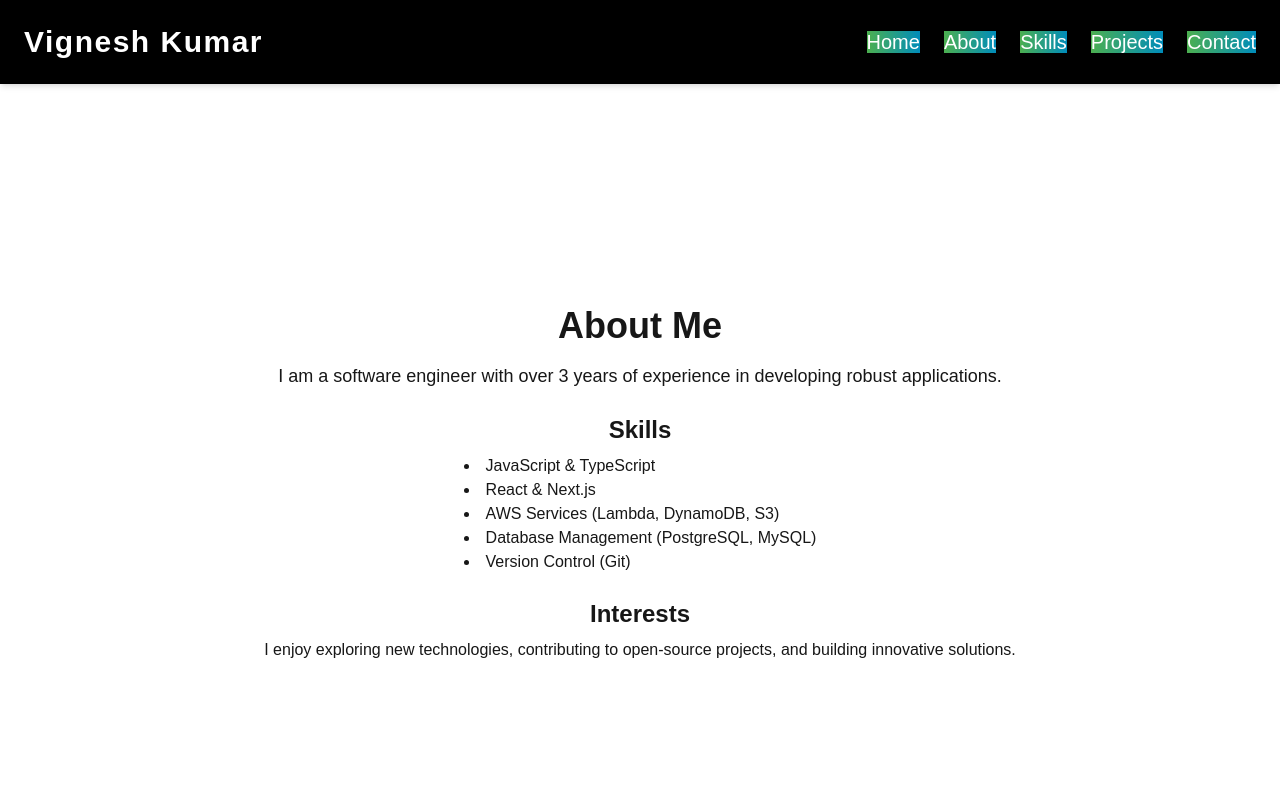
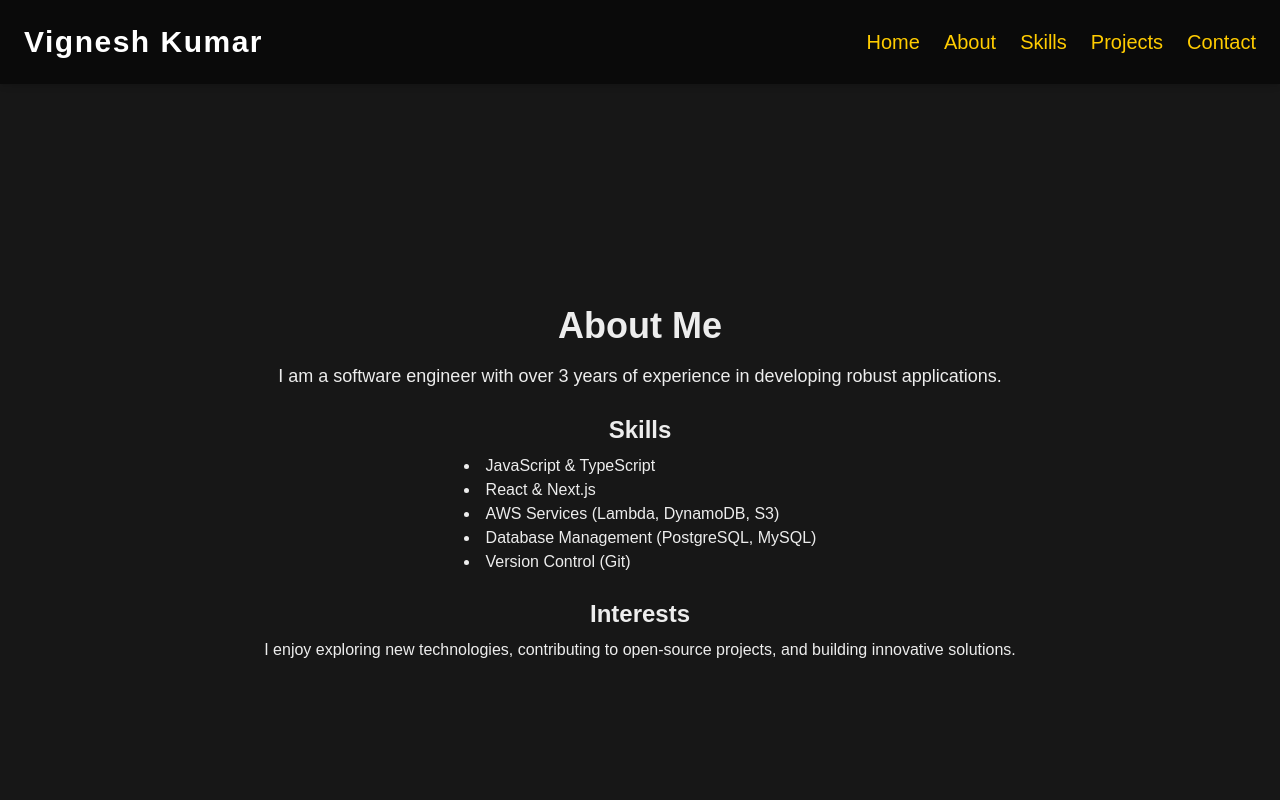
Before and after one commit to VighneshG/my-portfolio, a Next.js app: page /about in a window 1280 px wide. Shown: the top 800 px of the page. Built offline with nearby package versions, Linux system fonts and the light colour scheme.

Commit message:
Update globals.css

```diff
--- a/src/app/globals.css
+++ b/src/app/globals.css
@@ -2,25 +2,15 @@
 @tailwind components;
 @tailwind utilities;
 
+/* Define consistent color variables for both light and dark themes */
 :root {
-  --background: #ffffff; /* Light background */
-  --foreground: #171717; /* Dark foreground for text */
-  --navbar: #000000;     /* Black navbar */
-  --link-hover: #E5E5E5; /* Light gray for link hover effect */
-}
-
-nav {
-  background-color: var(--navbar);
-  color: var(--foreground);
-}
-
-a {
-  color: var(--foreground);
-  text-decoration: none;
-}
-
-a:hover {
-  color: var(--link-hover);
+  --background: #171717;     /* Dark background */
+  --foreground: #ededed;     /* Light foreground text */
+  --navbar: #0a0a0a;         /* Dark navbar */
+  --button-bg: #222222;      /* Button background */
+  --button-hover: #333333;   /* Button hover background */
+  --accent-color: #ffcc00;   /* Accent color for buttons, links, etc. */
+  --link-hover: #ffdd33;     /* Lighter accent for hover effects */
 }
 
 body {
@@ -29,33 +19,29 @@ body {
   font-family: Arial, Helvetica, sans-serif;
 }
 
-@media (prefers-color-scheme: dark) {
-  :root {
-    --background: #0a0a0a;
-    --foreground: #ededed;
-  }
-}
-
-@media (prefers-color-scheme: light) {
 nav {
-    color: #ffffff; /* White text for the navbar in light theme */
+  background-color: var(--navbar);
 }
 
 a {
-    background: linear-gradient(to right, #4caf50, #008cba); /* Button gradient for light theme */
-    color: #ffffff; /* White button text */
+  color: var(--accent-color);
+  text-decoration: none;
 }
 
 a:hover {
-    background: linear-gradient(to right, #3e8e41, #007bb5); /* Hover effect for light theme */
-    color: #ffffff;
+  color: var(--link-hover);
 }
 
-  .skills-page {
-    color: #171717; /* Dark text for skills page in light theme */
-  }
+button {
+  background-color: var(--button-bg);
+  color: var(--foreground);
 }
 
+button:hover {
+  background-color: var(--button-hover);
+}
+
+/* Custom utility class for balancing text */
 @layer utilities {
   .text-balance {
     text-wrap: balance;
```
Lines whose indentation alone changed are shown as unchanged.
